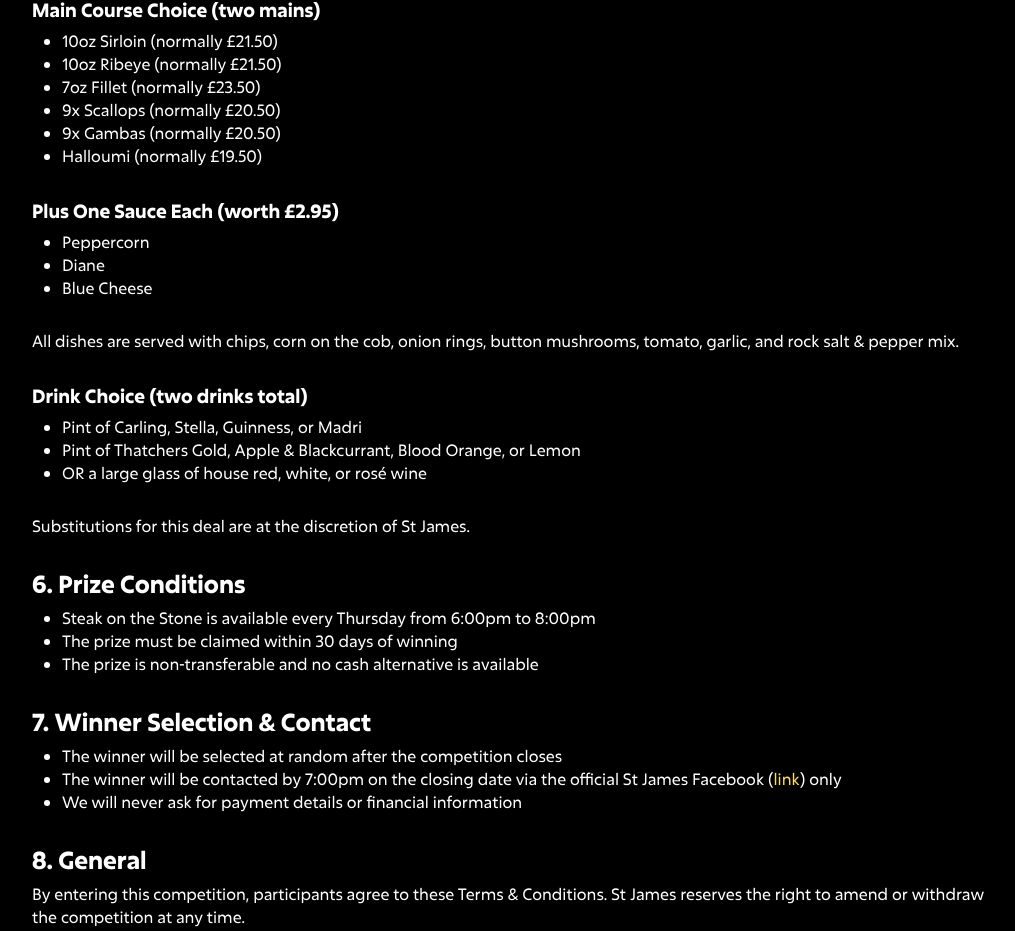
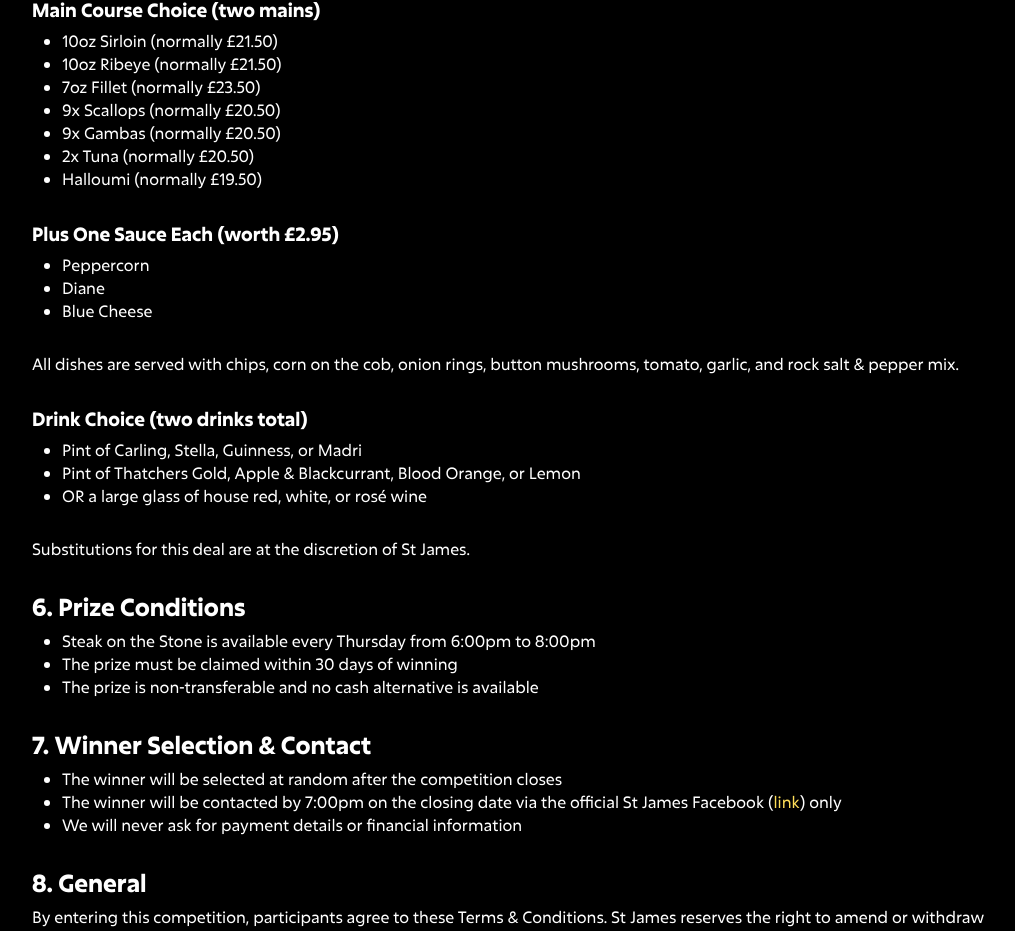
Before and after one commit to stjamesjsy/website, a Next.js app: page /terms/steak-stone-launch-comp in a window 1280 px wide. Shown: the part 990-1921 px from the top of the page, without its empty margins (126-1141 px from the left). Built offline with nearby package versions, Linux system fonts and the light colour scheme.

Commit message:
Add menu for steak comp

```diff
--- a/src/pages/terms/steak-stone-launch-comp/index.tsx
+++ b/src/pages/terms/steak-stone-launch-comp/index.tsx
@@ -56,6 +56,7 @@ export default function CompTerms() {
                             <li>7oz Fillet (normally £23.50)</li>
                             <li>9x Scallops (normally £20.50)</li>
                             <li>9x Gambas (normally £20.50)</li>
+                            <li>2x Tuna (normally £20.50)</li>
                             <li>Halloumi (normally £19.50)</li>
                         </ul>
 
```
Also changed, not shown: 1 other file (tests, documents, lock files or other folders).
